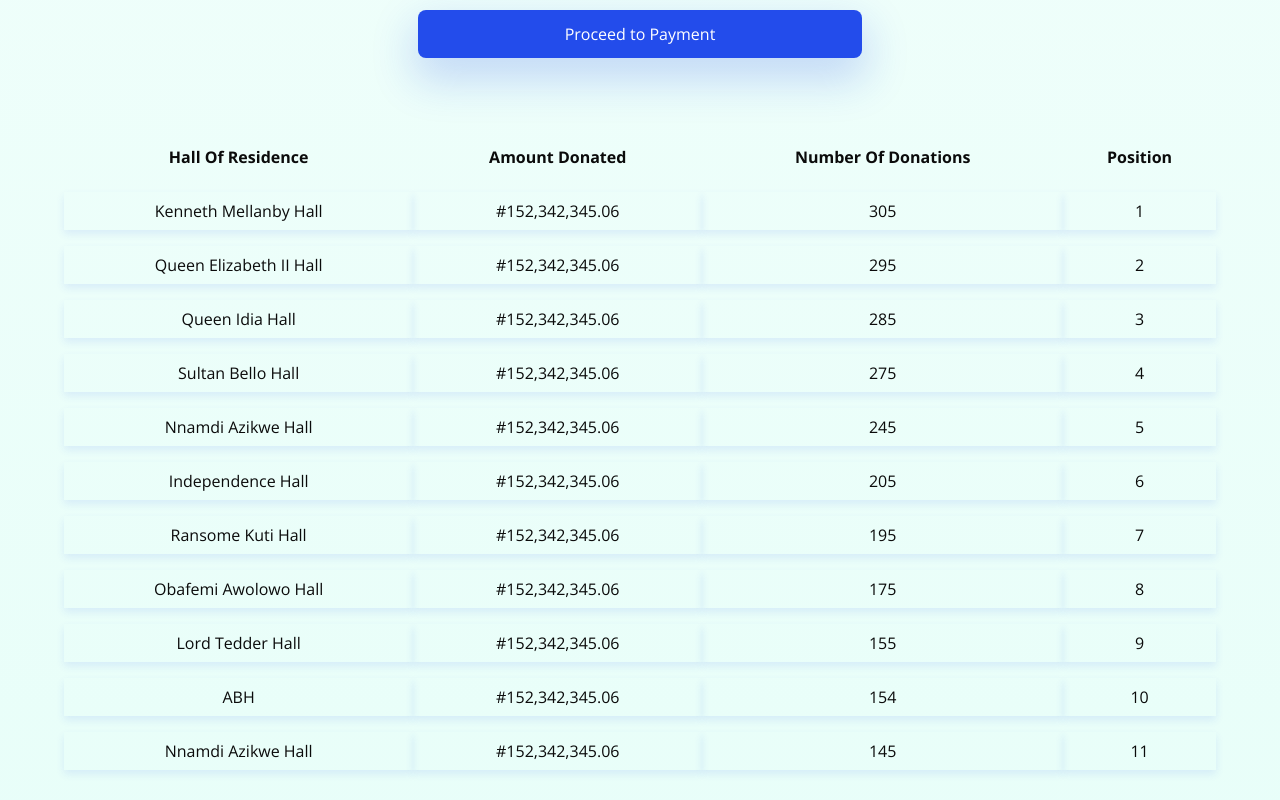
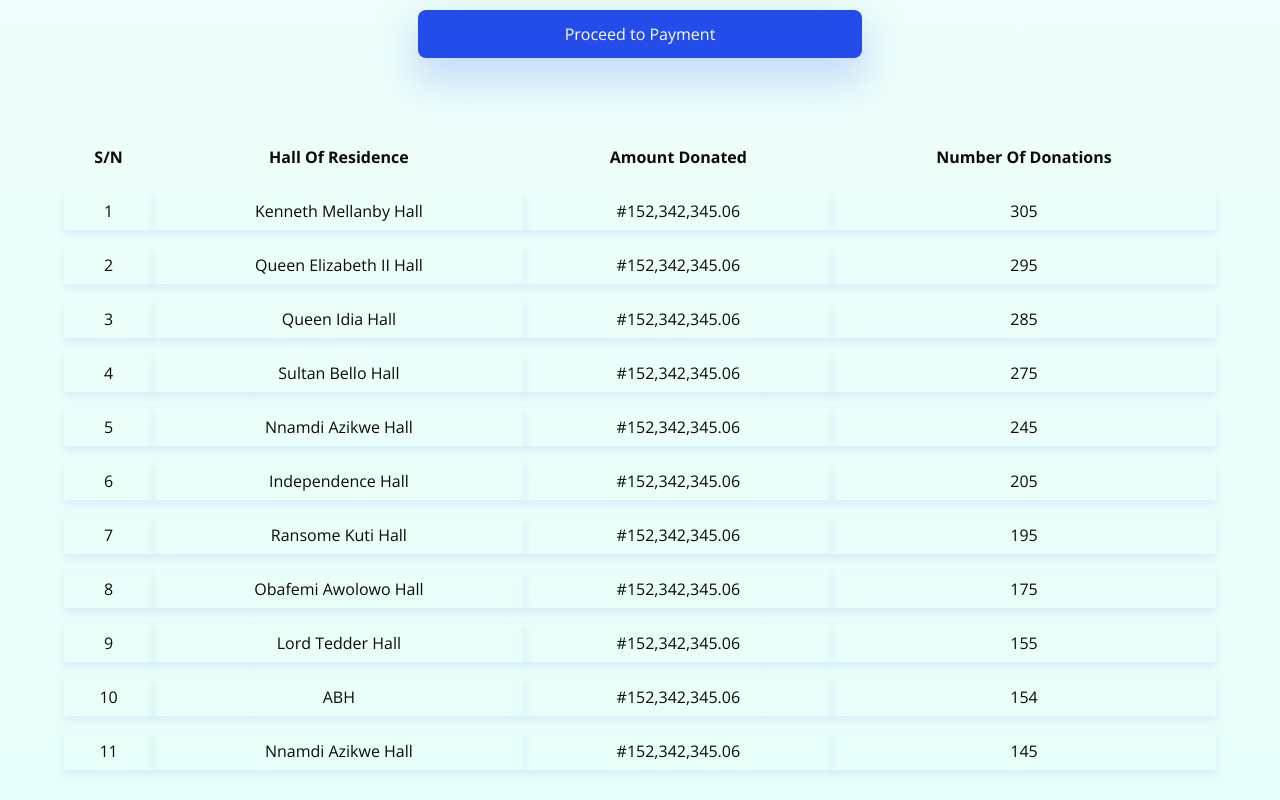
Before and after one commit to olayidecodes/ui-frontend, a React (Vite) app: page / in a window 1280 px wide. Shown: the part 2340-3140 px from the top of the page. Built offline with nearby package versions, Linux system fonts and the light colour scheme.

Commit message:
little tweak

```diff
--- a/src/components/table/DonationTable.tsx
+++ b/src/components/table/DonationTable.tsx
@@ -21,21 +21,21 @@ const DonationTable = () => {
         <table className="custom-table">
           <thead>
             <tr>
-              {/* <th>S/N</th> */}
+              <th>S/N</th>
               <th>Hall Of Residence</th>
               <th>Amount Donated</th>
               <th>Number Of Donations</th>
-              <th>Position</th>
+              {/* <th>Position</th> */}
             </tr>
           </thead>
           <tbody>
             {data.map((row) => (
               <tr key={row.id}>
-                {/* <td>{row.id}</td> */}
+                <td>{row.id}</td>
                 <td>{row.hallName}</td>
                 <td>{row.amountDonated}</td>
                 <td>{row.numOfDonation}</td>
-                <td>{row.position}</td>
+                {/* <td>{row.position}</td> */}
               </tr>
             ))}
           </tbody>
```
